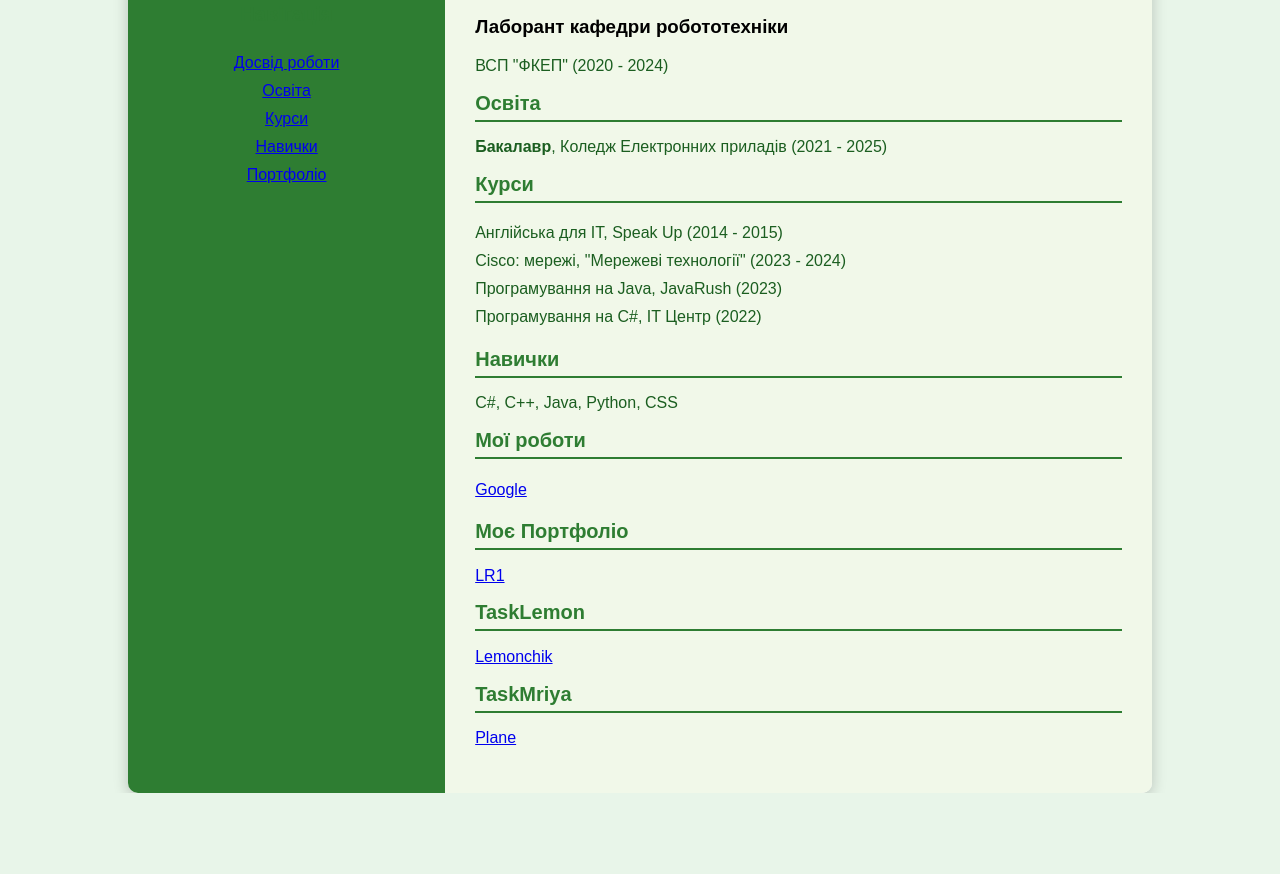
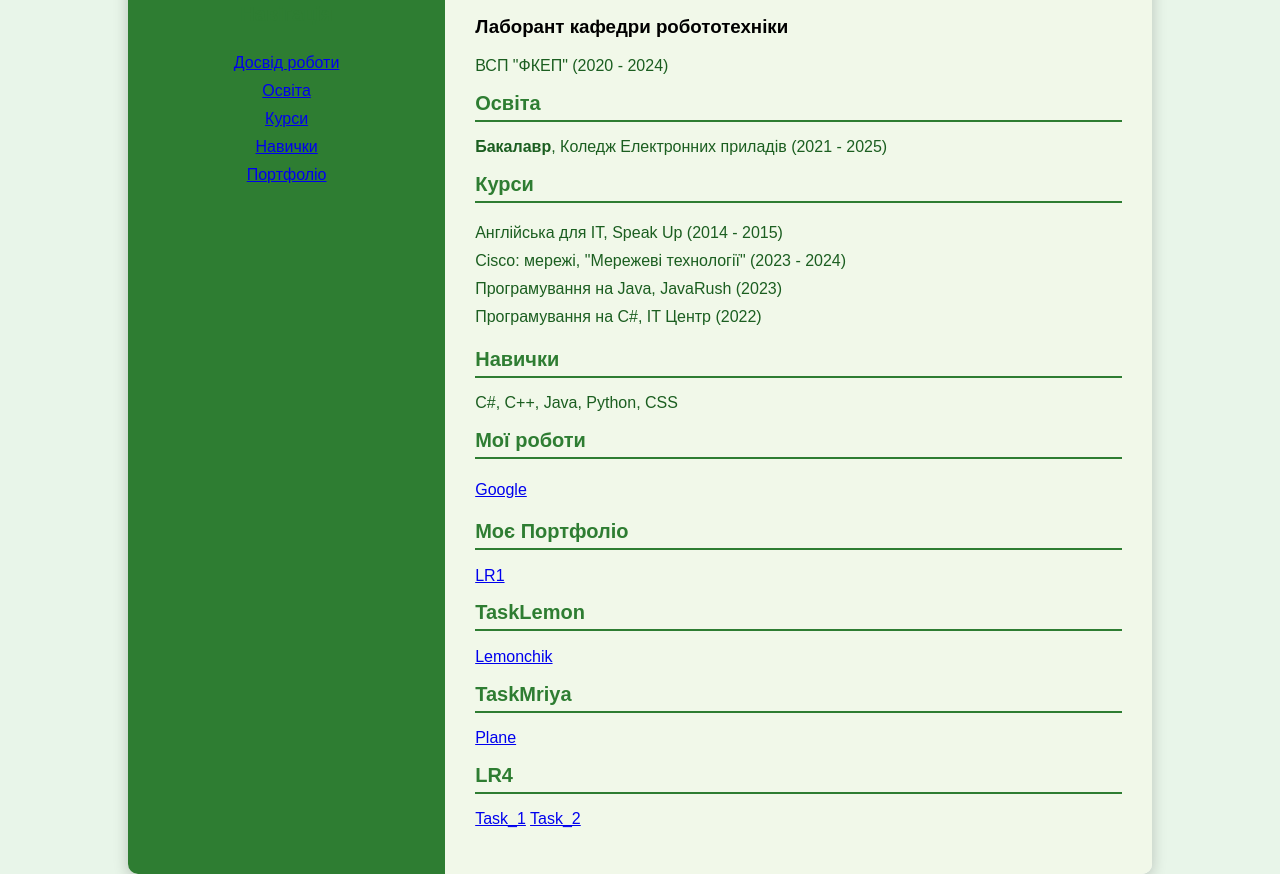
Before and after one commit to MikhailukKostya/MikhailukKostya.github.io, a plain HTML site: page index.html in a window 1280 px wide. Shown: the part 234-1108 px from the top of the page. Before the commit the page ends 1027 px from the top, so only its background shows below. Drawn offline with Linux system fonts and the light colour scheme.

Commit message:
Update index.html

```diff
--- a/index.html
+++ b/index.html
@@ -68,6 +68,9 @@
         <a href='task_lemon/index.html'>Lemonchik</a>
                          <h2>TaskMriya</h2>
         <a href='task_mriya/cossacs.html'>Plane</a>
+                       <h2>LR4</h2>
+        <a href='4htmlkostya/task1.html'>Task_1</a>
+        <a href='4htmlkostya/task2.html'>Task_2</a>
                 </ul>
             </section>
         </main>
```
